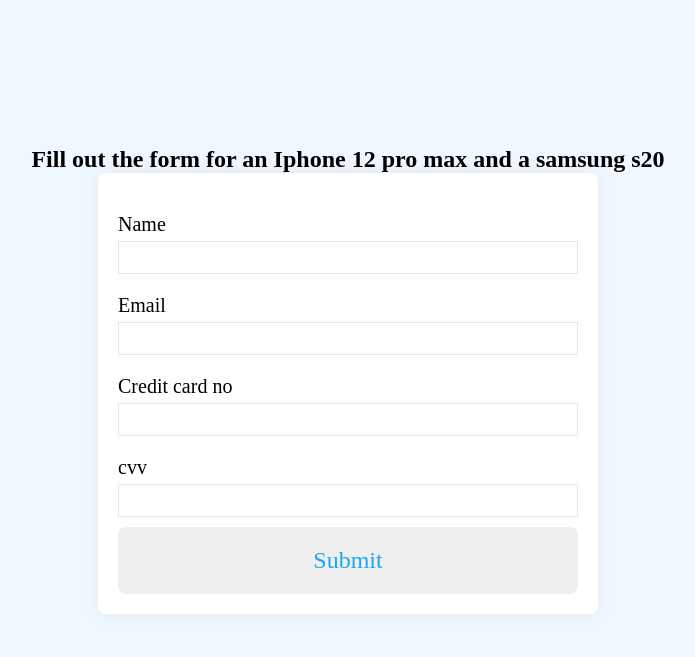
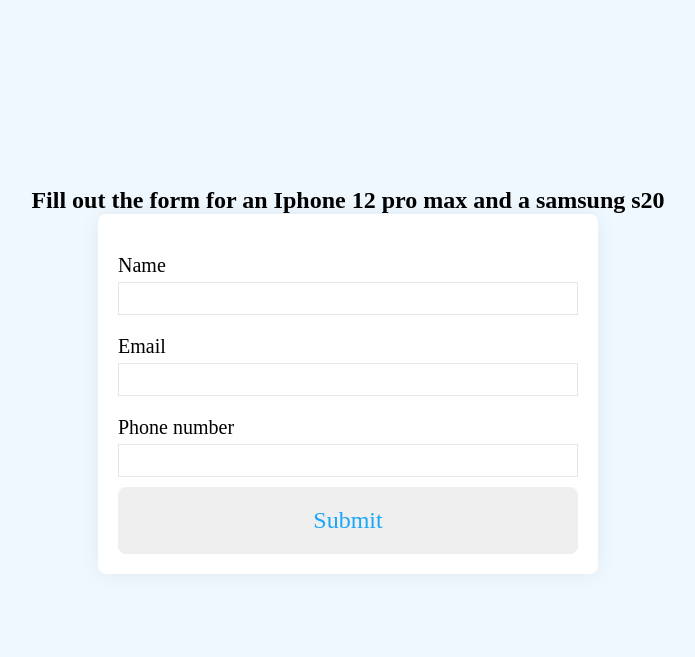
Before and after one commit to yugajain/eraksha2021, a plain HTML site: page index.html in a window 1280 px wide. Shown: the whole page, without its empty margins (292-987 px from the left). Drawn offline with Linux system fonts and the light colour scheme.

Commit message:
Update index.html

```diff
--- a/index.html
+++ b/index.html
@@ -6,7 +6,7 @@
     <meta name="viewport" content="width=device-width, initial-scale=1.0">
     <link rel="stylesheet" href="style.css">
     <script src="/main.js"></script>
-    <title>Eraksha</title>
+    <title>..</title>
 </head>
 <body>
 
@@ -28,13 +28,10 @@
               <input type="email" id="email" name="email">
             </div>
             <div class="form-group">
-                <label for="cc">Credit card no</label>
+                <label for="cc">Phone number</label>
                 <input type="number" id="cc" name = "cc">
             </div>
-            <div class="form-group">
-                <label for="cvv">cvv</label>
-                <input type="number" id="cvv" name="cvv">
-              </div>
+
 
 
             <button type="submit">Submit</button>
```
